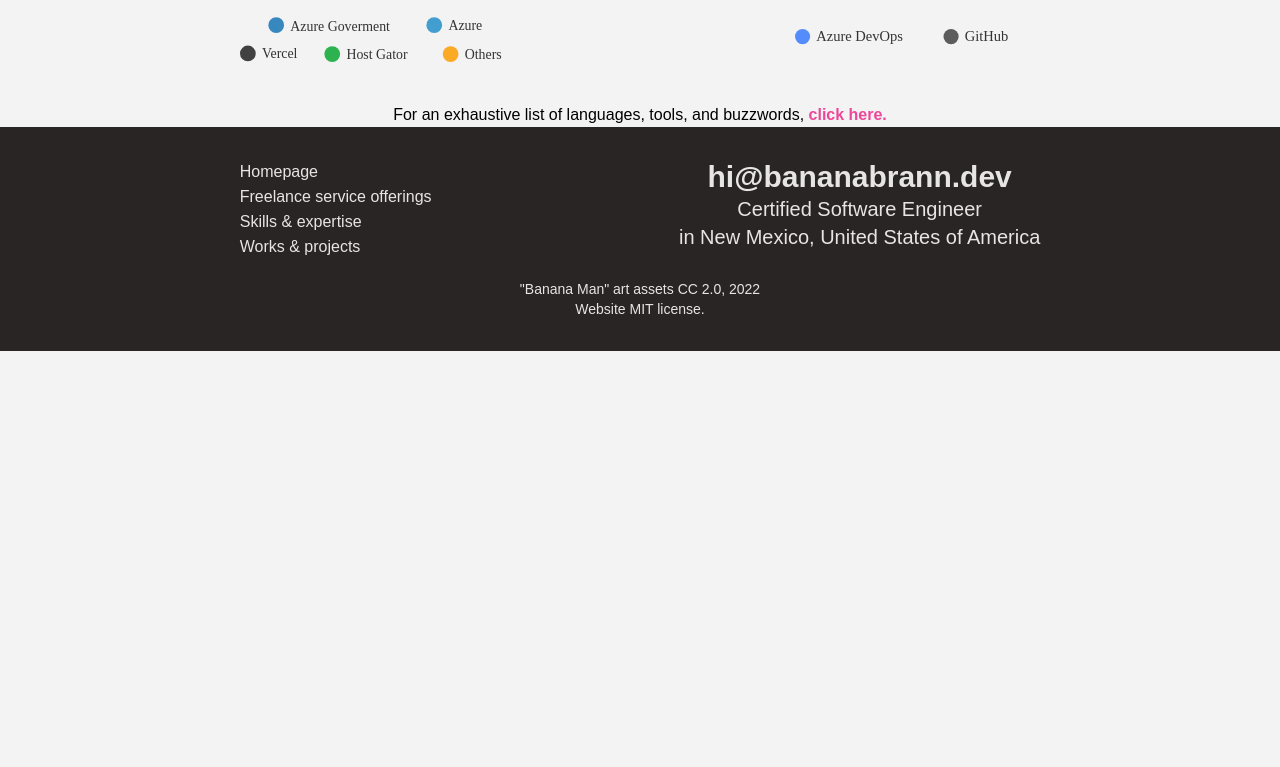
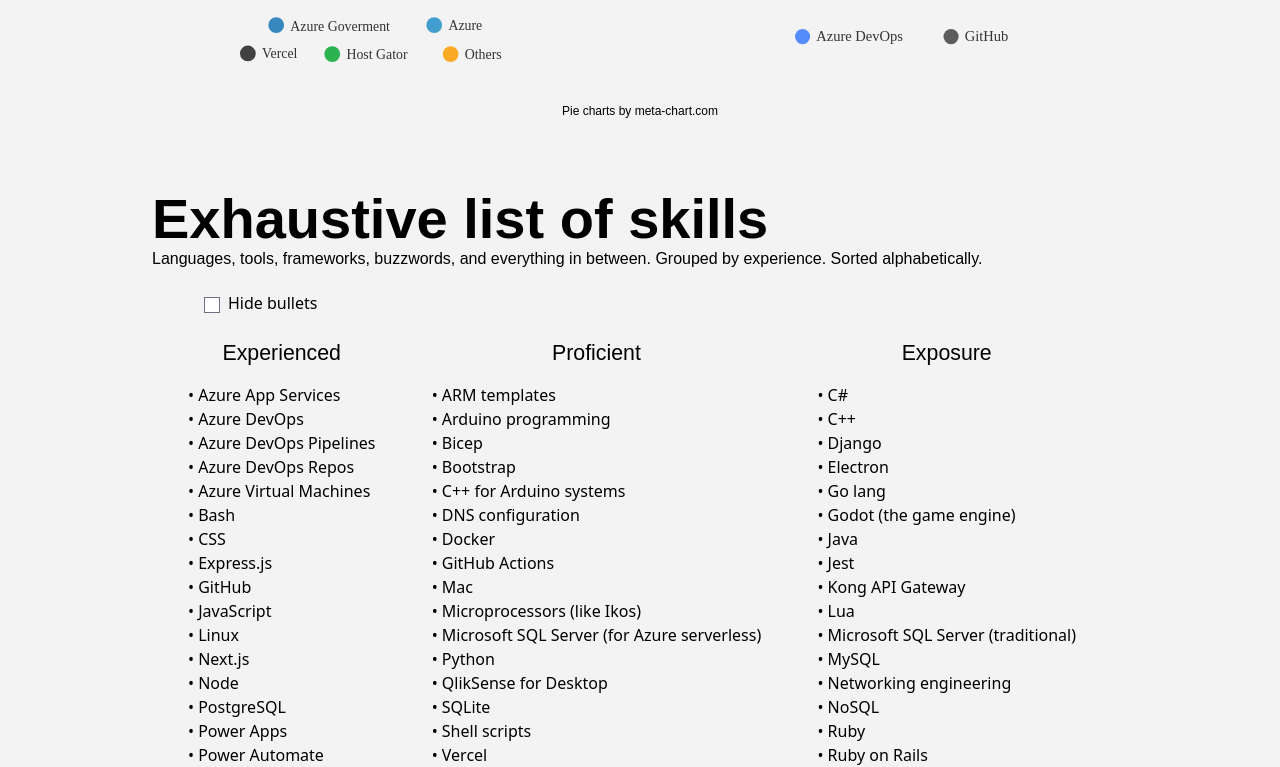
Before and after one commit to bananabrann/old-bananabrann.dev, a Next.js app: page /skills in a window 1280 px wide. Shown: the part 3635-4402 px from the top of the page. Before the commit the page ends 3986 px from the top, so only its background shows below. Built offline with nearby package versions, Linux system fonts and the light colour scheme; a web font is replaced by a local one.

Commit message:
Exhaustive list

```diff
--- a/pages/skills.tsx
+++ b/pages/skills.tsx
@@ -86,16 +86,7 @@
 }
 
 export default function Skills({ techList }: { techList: TechList }) {
-  // prettier-ignore
-  const [isSkillsListExpanded, setIsSkillsListExpanded] = useState<boolean>(false);
   const [skills, setSkills] = useState<TechList>(techList);
-
-  /**
-   * Handles the toggling of the exhaustive skills/tech list.
-   */
-  function handleToggleSkillsListExpanded(): void {
-    setIsSkillsListExpanded(!isSkillsListExpanded);
-  }
 
   /**
    * Adds and removes bullet points on items (a string) in the skills list,
@@ -170,12 +161,6 @@
           </ul>
         </div>
       </div>
-      <p
-        onClick={() => handleToggleSkillsListExpanded()}
-        className="text-pink-500 font-bold cursor-pointer text-center"
-      >
-        Collapse skills list.
-      </p>
     </div>
   );
 
@@ -210,7 +195,7 @@
                 <Link href="#deploy">{`IV. Deploy`}</Link>
               </li>
               <li className="hover:text-pink-500 transition">
-                <Link href="#">{`V. Exhaustive list of skills`}</Link>
+                <Link href="#list">{`V. Exhaustive list of skills`}</Link>
               </li>
             </ul>
           </div>
@@ -381,35 +366,37 @@
           </div>
         </section>
 
-        <section id="deploy">
+        <section id="deploy" className="mb-12">
           <div className="flex flex-col sm:flex-row">
             <div className="p-6 flex flex-col gap-4">
               <h2>Deploy</h2>
               <p>{`Deployment makes the world go round and developers to lose their hair. Whether it's copy-and-pasting your index.html onto a shared server, or a complex container orchestration that deploys globally, deployment processes are critical to the success of your product.`}</p>
               <p>{`I've deployed all sizes of web applications, building both build and release pipelines that deploy code and provision infrastructure.`}</p>
             </div>
-              <Image src={BananaManRocket} />
+            <Image src={BananaManRocket} alt="" />
           </div>
 
           <div className="flex flex-col md:flex-row justify-around items-center gap-8">
             <ChartsHostingProviders />
             <ChartsCiCdProviders />
           </div>
+
+          <p className="text-center text-xs">
+            {`Pie charts by `}
+            <a
+              className="hover:text-pink-500 transition"
+              href="https://www.meta-chart.com/"
+            >
+              meta-chart.com
+            </a>
+          </p>
         </section>
 
-        <div>
-          <p className=" text-center">
-            {`For an exhaustive list of languages, tools, and buzzwords, `}
-            <span
-              onClick={() => handleToggleSkillsListExpanded()}
-              className="text-pink-500 font-bold cursor-pointer"
-            >
-              click here.
-            </span>
-          </p>
-
-          {isSkillsListExpanded ? skillsListHtmlContent : ""}
-        </div>
+        <section id="list" className="p-6">
+          <h2>{`Exhaustive list of skills`}</h2>
+          <p>{`Languages, tools, frameworks, buzzwords, and everything in between. Grouped by experience. Sorted alphabetically.`}</p>
+          {skillsListHtmlContent}
+        </section>
       </div>
 
       <Footer />
```
